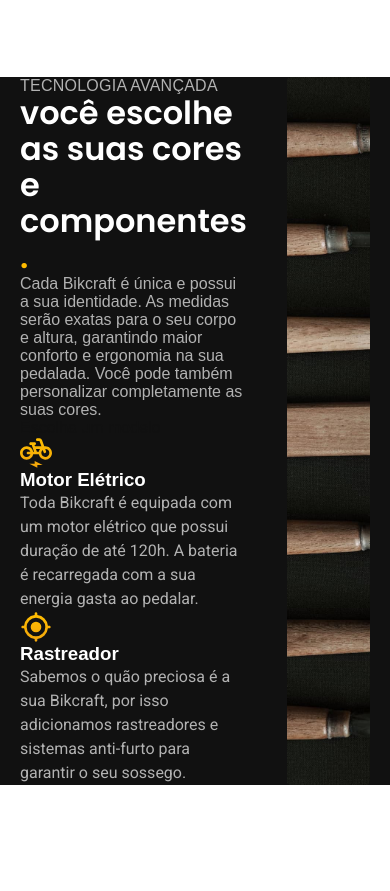
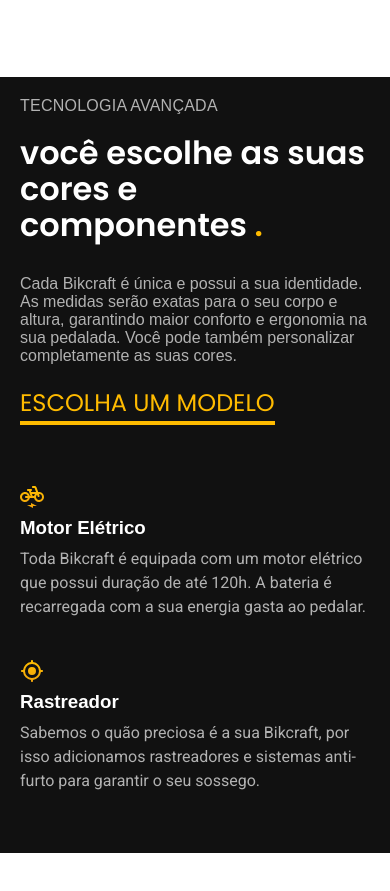
Before and after one commit to jjorge-soares/bikcraft, a plain HTML site: page index.html in a window 390 px wide. Shown: the part 1227-2118 px from the top of the page. Drawn offline with Linux system fonts and the light colour scheme.

Commit message:
Add responsivo area tenologia

```diff
--- a/CSS/home/tecnologia.css
+++ b/CSS/home/tecnologia.css
@@ -1,5 +1,6 @@
 .tecnologia-bg {
   background-color: var(--cor-11);
+  box-shadow: inset 0 80px var(--cor-0), inset 0 -80px var(--cor-0);
 }
 
 .tecnologia {
@@ -14,3 +15,65 @@
   object-fit: cover;
   object-position: left;
 }
+
+.tecnologia-conteudo {
+  padding-top: 160px;
+  padding-bottom: 160px;
+}
+
+.tecnologia-conteudo > span {
+  display: block;
+  margin-bottom: 20px;
+}
+
+.tecnologia-conteudo h2 {
+  margin-bottom: 32px;
+}
+
+.tecnologia-conteudo > p {
+  margin-bottom: 20px;
+}
+
+.tecnologia-conteudo a {
+  margin-bottom: 80px;
+}
+
+.tecnologia-vantagens {
+  display: flex;
+  gap: 40px;
+}
+
+.tecnologia-vantagens h3 {
+  margin-bottom: 8px;
+  width: max-content;
+}
+
+.tecnologia-vantagens img {
+  width: 24px;
+  margin-bottom: 8px;
+}
+
+@media (max-width: 800px) {
+  .tecnologia-bg {
+    box-shadow: initial;
+  }
+  .tecnologia {
+    grid-template-columns: 1fr;
+  }
+  .tecnologia-conteudo {
+    padding-bottom: 20px;
+    padding-top: 20px;
+  }
+  .tecnologia-imagem img {
+    display: none;
+  }
+  .tecnologia-conteudo a {
+    margin-bottom: 60px;
+  }
+}
+
+@media (max-width: 600px) {
+  .tecnologia-vantagens {
+    flex-direction: column;
+  }
+}
--- a/CSS/utilidades/componentes.css
+++ b/CSS/utilidades/componentes.css
@@ -28,3 +28,22 @@
     font-size: 1rem;
   }
 }
+
+.link {
+  display: inline-block;
+  color: var(--cor-p1);
+  font: 500 1.5rem/1.5 "poppins", sans serif;
+  text-transform: uppercase;
+}
+
+.link::after {
+  content: "";
+  display: block;
+  width: 100%;
+  height: 4px;
+  background-color: currentColor;
+}
+
+.link:hover {
+  color: var(--cor-0);
+}
--- a/index.html
+++ b/index.html
@@ -82,6 +82,7 @@
         <h2 class="font-1-xxl cor-0">você escolhe as suas cores e componentes <span class="cor-p1">.</span></h2>
         <p class="font-2-l cor-5">Cada Bikcraft é única e possui a sua identidade. As medidas serão exatas para o seu corpo e altura, garantindo maior conforto e ergonomia na sua pedalada. Você pode também personalizar completamente as suas cores.</p>
         <a class="link" href="./bicicletas.html">Escolha um modelo</a>
+        <div class="tecnologia-vantagens">
           <div>
             <img src="./img/icones/eletrica.svg" alt="">
             <h3 class="font-1-m cor-0">Motor Elétrico</h3>
@@ -93,6 +94,7 @@
             <p class="font-2-s cor-5">Sabemos o quão preciosa é a sua Bikcraft, por isso adicionamos rastreadores e sistemas anti-furto para garantir o seu sossego.</p>
           </div>
         </div>
+      </div>
       <div class="tecnologia-imagem">
         <img src="./img/fotos/tecnologia.jpg" alt="">
       </div>
```
Lines whose indentation alone changed are shown as unchanged.
